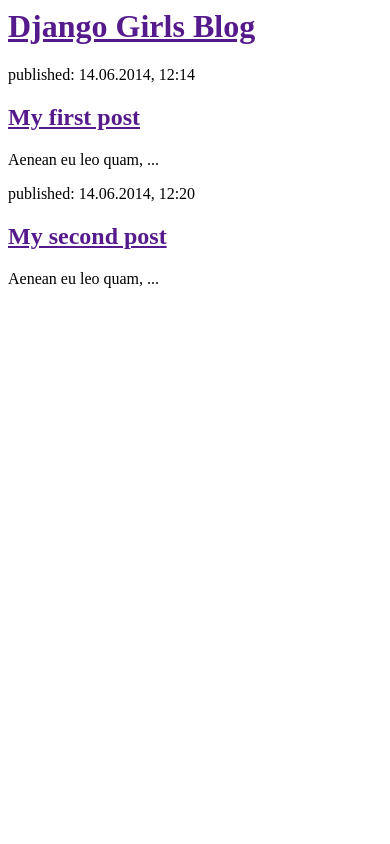
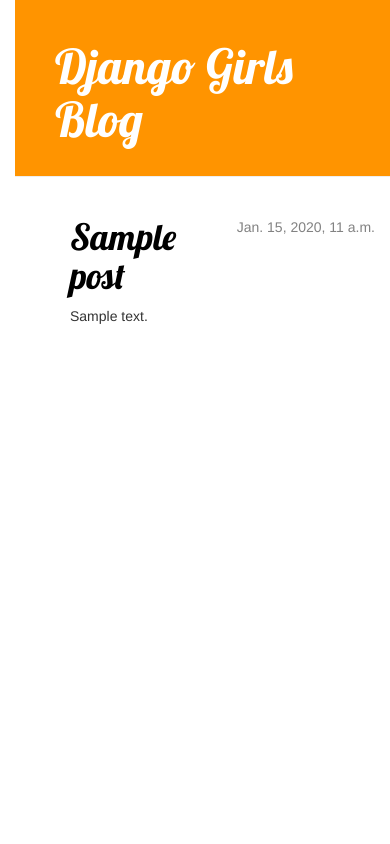
Before and after one commit to carlofilipponi/my-first-blog, a Django app: page / in a window 390 px wide. Run offline with Django 3.2, Linux system fonts and the light colour scheme; tables that the repository leaves empty hold one stand-in row (values such as "Sample post"); some libraries are stand-ins or nearby versions.

Commit message:
Added view and templates for detailed blog post as well as CSS for the site.

```diff
--- a/blog/models.py
+++ b/blog/models.py
@@ -4,7 +4,7 @@
 class Post(models.Model):
     author = models.ForeignKey('auth.User', on_delete = models.CASCADE)
     title = models.CharField(max_length=200)
-    test = models.TextField()
+    text = models.TextField()
     created_date = models.DateTimeField(default=timezone.now)
     published_date = models.DateTimeField(blank=True, null=True)
 
--- /dev/null
+++ b/blog/static/css/blog.css
@@ -0,0 +1,57 @@
+body {
+    padding-left: 15px;
+    }
+h1 a {
+    color: #fca205;
+    font-family: 'Lobster';
+    }
+
+
+
+.page-header {
+    background-color: #ff9400;
+    margin-top: 0;
+    padding: 20px 20px 20px 40px;
+}
+
+.page-header h1, .page-header h1 a, .page-header h1 a:visited, .page-header h1 a:active {
+    color: #ffffff;
+    font-size: 36pt;
+    text-decoration: none;
+}
+
+.content {
+    margin-left: 40px;
+}
+
+h1, h2, h3, h4 {
+    font-family: 'Lobster', cursive;
+}
+
+.date {
+    float: right;
+    color: #828282;
+}
+
+.save {
+    float: right;
+}
+
+.post-form textarea, .post-form input {
+    width: 100%;
+}
+
+.top-menu, .top-menu:hover, .top-menu:visited {
+    color: #ffffff;
+    float: right;
+    font-size: 26pt;
+    margin-right: 20px;
+}
+
+.post {
+    margin-bottom: 70px;
+}
+
+.post h1 a, .post h1 a:visited {
+    color: #000000;
+}
--- /dev/null
+++ b/blog/templates/blog/base.html
@@ -0,0 +1,34 @@
+{% load static %}
+
+<html>
+
+    <head>
+      <title>Django Girls blog</title>
+
+      <link href="https://fonts.googleapis.com/css?family=Lobster&subset=latin,latin-ext" rel="stylesheet" type="text/css">
+
+      <link rel="stylesheet" href="//maxcdn.bootstrapcdn.com/bootstrap/3.2.0/css/bootstrap.min.css">
+      <link rel="stylesheet" href="//maxcdn.bootstrapcdn.com/bootstrap/3.2.0/css/bootstrap-theme.min.css">
+
+      <link rel="stylesheet" href="{% static 'css/blog.css' %}">
+
+  </head>
+
+  <body>
+
+    <div class="page-header">
+        <h1><a href="">Django Girls Blog</a></h1>
+    </div>
+
+    <div class="content container">
+        <div class="row">
+            <div class="col-md-8">
+                {% block content %}
+                {% endblock %}
+            </div>
+        </div>
+    </div>
+
+  </body>
+
+</html>
--- a/blog/templates/blog/post_list.html
+++ b/blog/templates/blog/post_list.html
@@ -1,24 +1,13 @@
-<html>
-  <head>
-    <title>Django Girls blog</title>
-  </head>
-  <body>
+{% extends 'blog/base.html' %}
 
-    <div>
-        <h1><a href="">Django Girls Blog</a></h1>
-    </div>
-
-    <div>
-        <p>published: 14.06.2014, 12:14</p>
-        <h2><a href="">My first post</a></h2>
-        <p>Aenean eu leo quam, ...</p>
-    </div>
-
-    <div>
-      <p>published: 14.06.2014, 12:20</p>
-      <h2><a href="">My second post</a></h2>
-      <p>Aenean eu leo quam, ...</p>
-    </div>
-
-  </body>
-</html>
+{% block content %}
+    {% for post in posts %}
+        <div class="post">
+            <div class="date">
+                {{ post.published_date }}
+            </div>
+            <h1><a href="{% url 'post_detail' pk=post.pk %}">{{ post.title }}</a></h1>
+            <p>{{ post.text|linebreaksbr }}</p>
+        </div>
+    {% endfor %}
+{% endblock content %}
--- a/blog/urls.py
+++ b/blog/urls.py
@@ -3,4 +3,5 @@
 
 urlpatterns = [
     url(r'^$', views.post_list, name='post_list'),
+    url(r'^post/(?P<pk>[0-9]+)/$', views.post_detail, name='post_detail')
 ]
--- a/blog/views.py
+++ b/blog/views.py
@@ -1,6 +1,13 @@
-from django.shortcuts import render
+from django.shortcuts import render, get_object_or_404
+from django.utils import timezone
+from . models import Post
 
 # Create your views here.
 
 def post_list(request):
-    return render(request, 'blog/post_list.html', {})
+    posts = Post.objects.filter(published_date__lte=timezone.now()).order_by('published_date')
+    return render(request, 'blog/post_list.html', {'posts': posts})
+
+def post_detail(request, pk):
+    post = get_object_or_404(Post, pk=pk)
+    return render(request, 'blog/post_detail.html', {'post': post})
```
Also changed, not shown: blog/templates/blog/post_detail.html (added, +13 -0 lines), blog/migrations/0002_rename_test_post_text.py (added).
